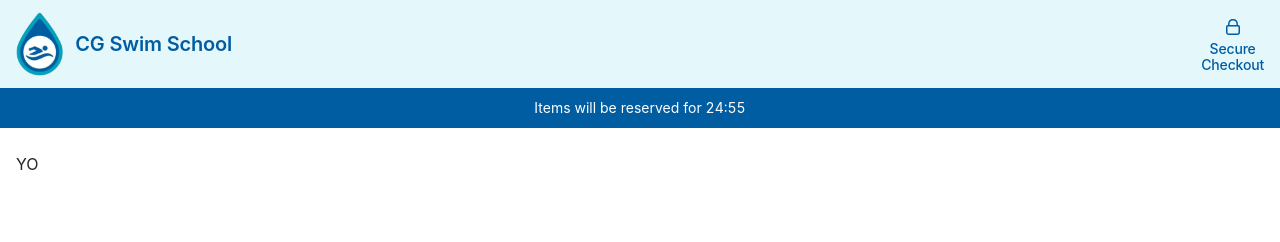
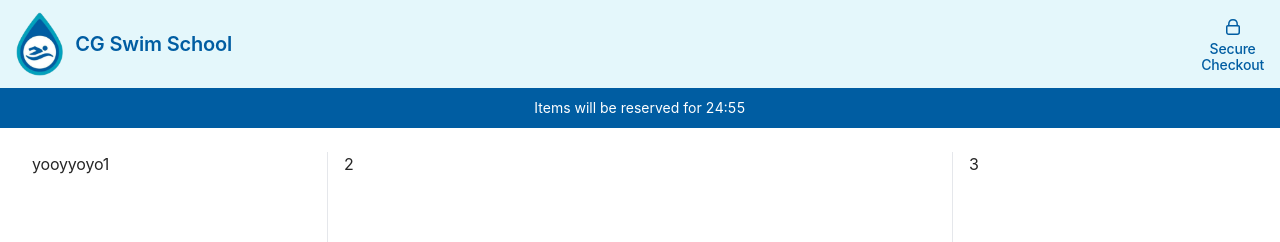
Before and after one commit to 2ne/shop, a React (Vite) app: page /Checkout in a window 1280 px wide. Shown: the top 242 px of the page. Built offline with nearby package versions, Linux system fonts and the light colour scheme.

Commit message:
checkout

```diff
--- a/src/App.css
+++ b/src/App.css
@@ -160,3 +160,7 @@ dt {
 .ant-drawer .ant-drawer-body {
   @apply p-4 pt-2 sm:pt-3 sm:px-5 flex flex-col;
 }
+
+.min-h-screen-custom {
+  @apply min-h-[calc(100svh-8rem)];
+}
--- a/src/components/checkout/checkout-steps.tsx
+++ b/src/components/checkout/checkout-steps.tsx
@@ -0,0 +1,16 @@
+import React from "react";
+
+interface CheckoutStepsProps {
+  step: number;
+}
+
+const CheckoutSteps: React.FC<CheckoutStepsProps> = ({ step }) => {
+  return (
+    <div className="relative">
+      yooyyoyo
+      {step}
+    </div>
+  );
+};
+
+export default CheckoutSteps;
--- a/src/components/main.tsx
+++ b/src/components/main.tsx
@@ -12,7 +12,7 @@ const Main: React.FC<MainProps> = ({ children, className }) => {
     };
   }, []);
 
-  const baseClassNames = "min-h-screen w-full py-6 mx-auto container";
+  const baseClassNames = "min-h-screen-custom w-full py-6 mx-auto container";
   const combinedClassNames = className
     ? `${baseClassNames} ${className}`
     : baseClassNames;
--- a/src/shop/checkout.tsx
+++ b/src/shop/checkout.tsx
@@ -3,12 +3,19 @@ import CheckoutTimer from "../components/checkout/checkout-timer";
 import Header from "../components/header";
 import Footer from "../components/footer";
 import Main from "../components/main";
+import CheckoutSteps from "../components/checkout/checkout-steps";
 function Checkout(): ReactElement {
   return (
     <>
       <Header checkout={true} />
       <CheckoutTimer timer={25} />
-      <Main>YO</Main>
+      <Main className="grid sm:grid-cols-4 sm:[&>*]:px-4">
+        <div className="hidden sm:border-r sm:block">
+          <CheckoutSteps step={1} />
+        </div>
+        <div className="col-span-2">2</div>
+        <div className="hidden sm:border-l sm:block">3</div>
+      </Main>
       <Footer />
     </>
   );
```
